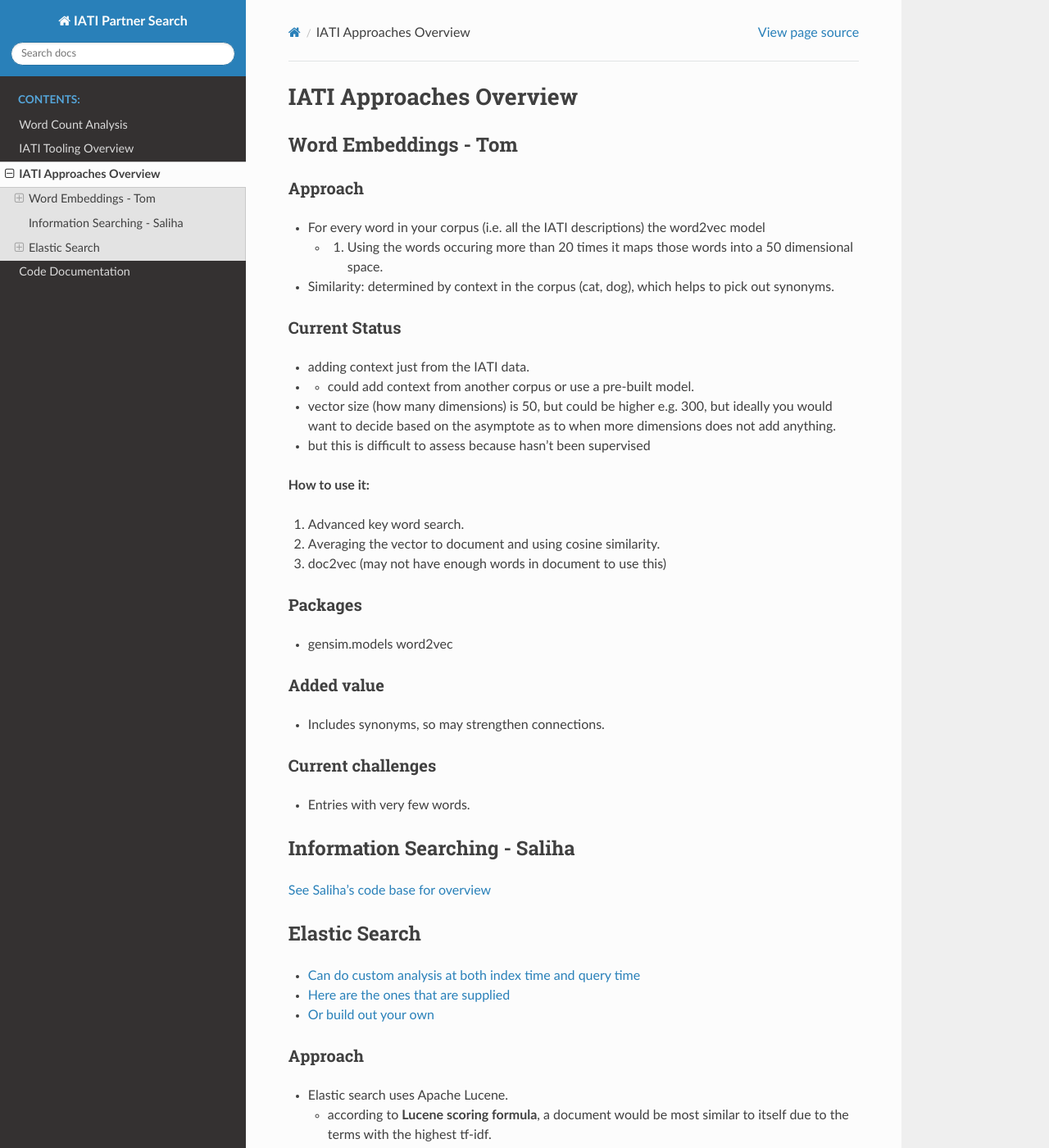
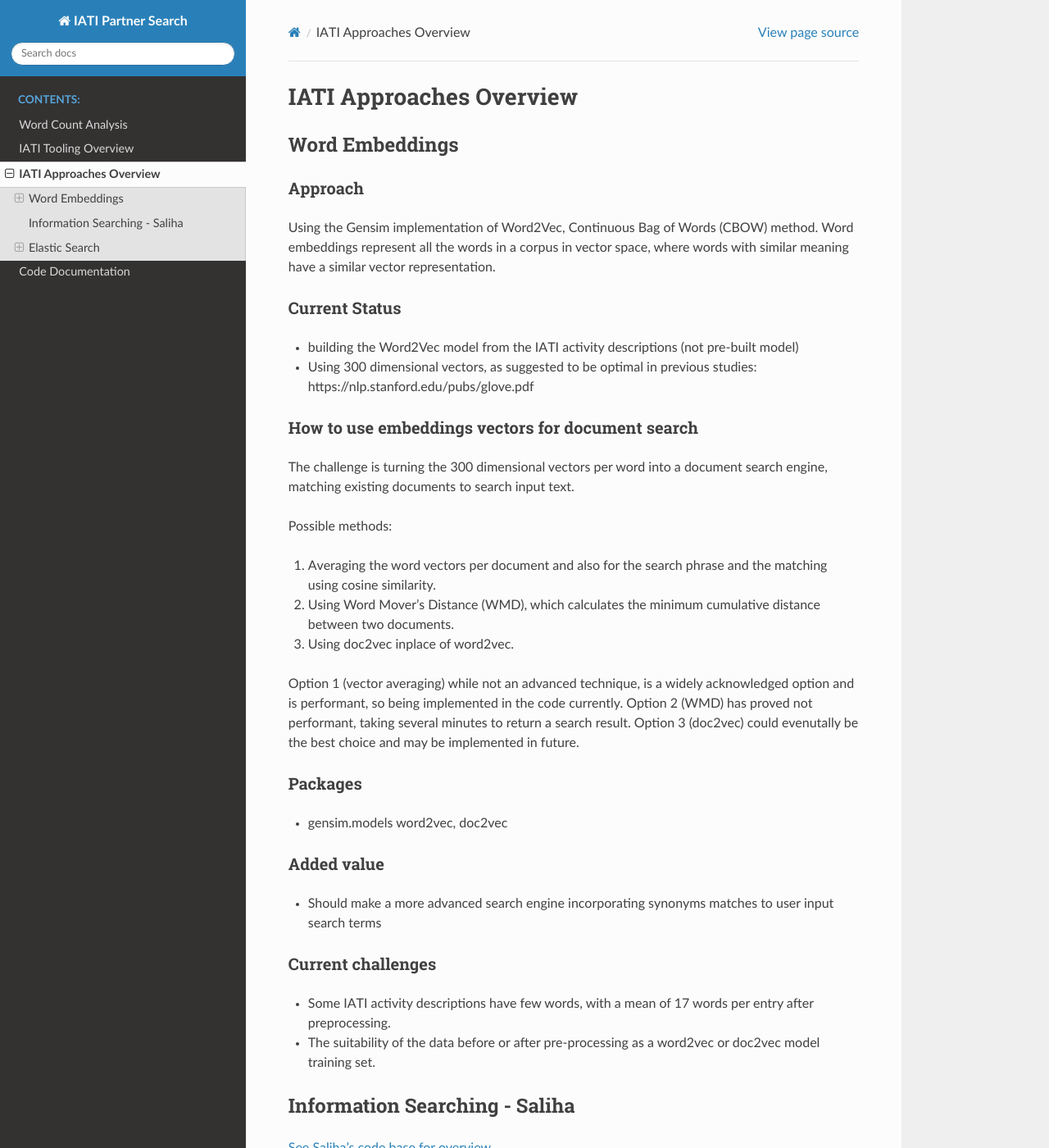
Before and after one commit to datasciencecampus/iati-partner-search, a Sphinx documentation site: the page built from docs/IATI_methods.md, in a window 1280 px wide and 1400 px high. Shown: the whole window at 82% size. Built offline with Sphinx 7.4.7 and the Read the Docs theme 2.0.0, drawn with Linux system fonts in a browser that asks for light colours; pages that are not in the unit, such as notebooks, are missing from menus.

Commit message:
Edits to embedding useage description (#92)

```diff
--- a/docs/IATI_methods.md
+++ b/docs/IATI_methods.md
@@ -1,31 +1,36 @@
 # IATI Approaches Overview
 
-## Word Embeddings - Tom
+## Word Embeddings
 
 ### Approach
-- For every word in your corpus (i.e. all the IATI descriptions) the word2vec model
-    - 1. Using the words occuring more than 20 times it maps those words into a 50 dimensional space.
-- Similarity: determined by context in the corpus (cat, dog), which helps to pick out synonyms.
+Using the Gensim implementation of Word2Vec, Continuous Bag of Words (CBOW) method.
+Word embeddings represent all the words in a corpus in vector space, where words with similar meaning have a similar vector representation.
 
 ### Current Status
-  - adding context just from the IATI data.
-  - * could add context from another corpus or use a pre-built model.
-  - vector size (how many dimensions) is 50, but could be higher e.g. 300, but ideally you would want to decide based on the asymptote as to when more dimensions does not add anything.
-  - but this is difficult to assess because hasn't been supervised
+  - building the Word2Vec model from the IATI activity descriptions (not pre-built model)
+  - Using 300 dimensional vectors, as suggested to be optimal in previous studies: https://nlp.stanford.edu/pubs/glove.pdf
 
-**How to use it:**
-  1. Advanced key word search.
-  2. Averaging the vector to document and using cosine similarity.
-  3. doc2vec (may not have enough words in document to use this)
+### How to use embeddings vectors for document search
+The challenge is turning the 300 dimensional vectors per word into a document search engine, matching existing documents to search input text.
+
+Possible methods:
+  1. Averaging the word vectors per document and also for the search phrase and the matching using cosine similarity.
+  2. Using Word Mover's Distance (WMD), which calculates the minimum cumulative distance between two documents.
+  3. Using doc2vec inplace of word2vec.
+
+Option 1 (vector averaging) while not an advanced technique, is a widely acknowledged option and is performant, so being implemented in the code currently.
+Option 2 (WMD) has proved not performant, taking several minutes to return a search result.
+Option 3 (doc2vec) could evenutally be the best choice and may be implemented in future.
 
 ### Packages
-- gensim.models word2vec
+- gensim.models word2vec, doc2vec
 
 ### Added value
-- Includes synonyms, so may strengthen connections.
+- Should make a more advanced search engine incorporating synonyms matches to user input search terms
 
 ### Current challenges
-- Entries with very few words.
+- Some IATI activity descriptions have few words, with a mean of 17 words per entry after preprocessing.
+- The suitability of the data before or after pre-processing as a word2vec or doc2vec model training set.
 
 ## Information Searching - Saliha
 
```
